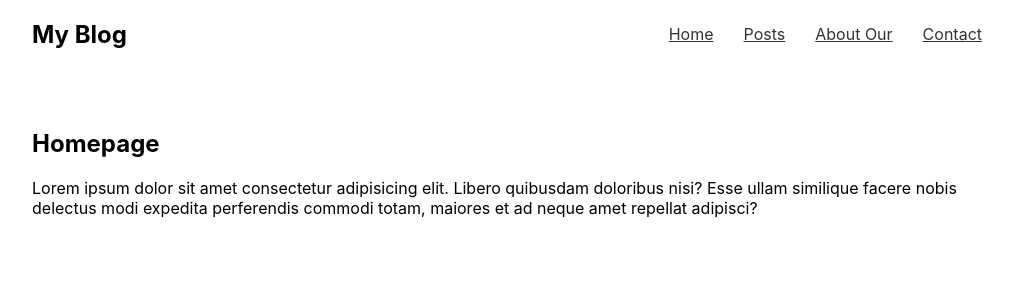
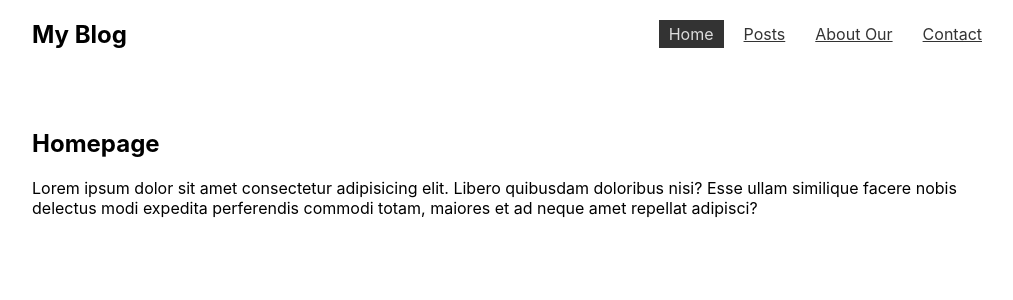
Before and after one commit to codehvila/react-router-dom, a React (Create React App) app: page / in a window 1280 px wide. Shown: the top 300 px of the page, without its empty margins (128-1141 px from the left). Built offline with nearby package versions, Linux system fonts and the light colour scheme.

Commit message:
Use NavLink for navigation bar

```diff
--- a/src/App.css
+++ b/src/App.css
@@ -18,3 +18,9 @@ nav a {
   color: #333;
   padding: calc(1rem / 16 * 4) calc(1rem / 16 * 10);
 }
+
+nav a.active {
+  color: #ddd;
+  background-color: #333;
+  text-decoration: none;
+}
--- a/src/App.js
+++ b/src/App.js
@@ -1,4 +1,4 @@
-import { BrowserRouter, Routes, Route, Link } from "react-router-dom";
+import { BrowserRouter, Routes, Route, NavLink } from "react-router-dom";
 import "./App.css";
 import About from "./pages/About";
 import Contact from "./pages/Contact";
@@ -11,10 +11,12 @@ function App() {
       <BrowserRouter>
         <nav>
           <h1>My Blog</h1>
-          <Link to="/">Home</Link>
-          <Link to="/posts">Posts</Link>
-          <Link to="/about">About Our</Link>
-          <Link to="/contact">Contact</Link>
+          <NavLink end to="/">
+            Home
+          </NavLink>
+          <NavLink to="/posts">Posts</NavLink>
+          <NavLink to="/about">About Our</NavLink>
+          <NavLink to="/contact">Contact</NavLink>
         </nav>
 
         <Routes>
```
